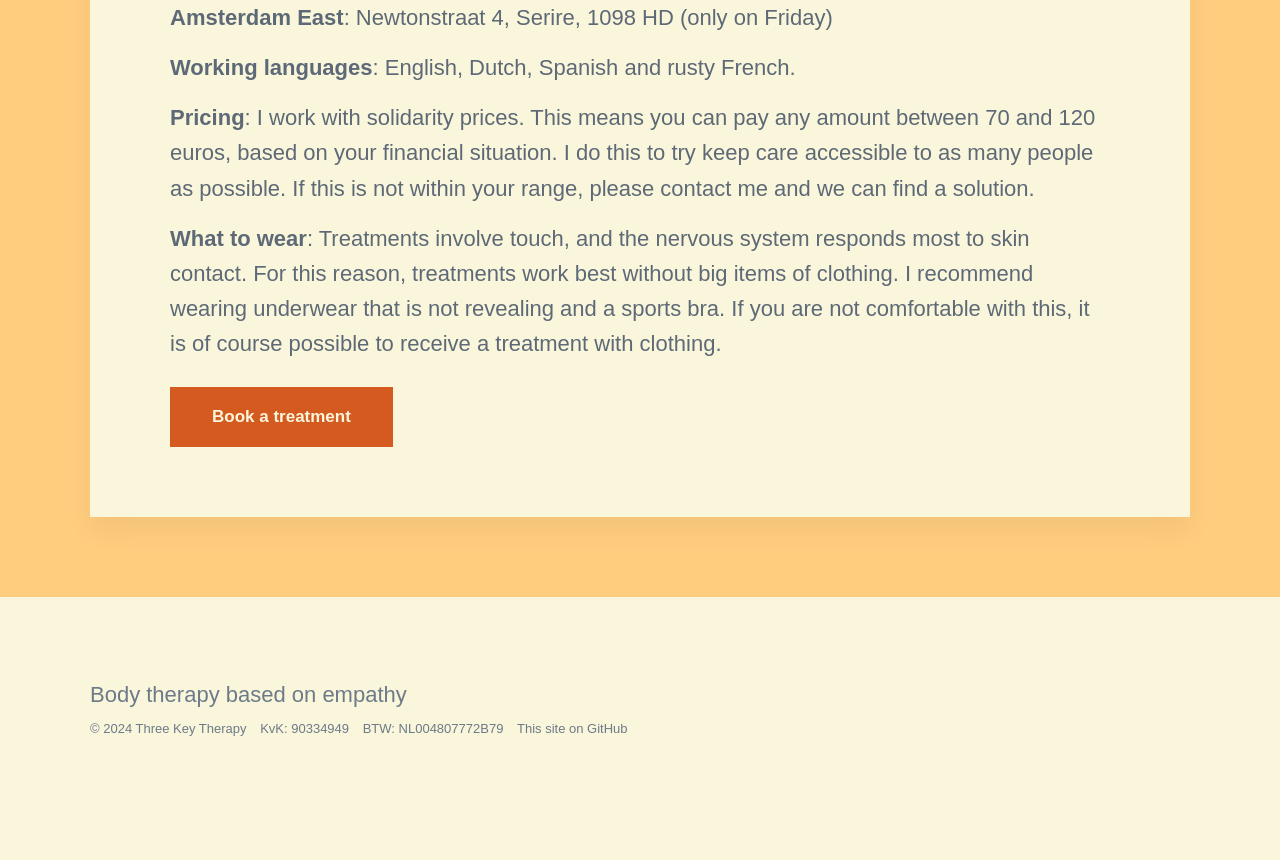
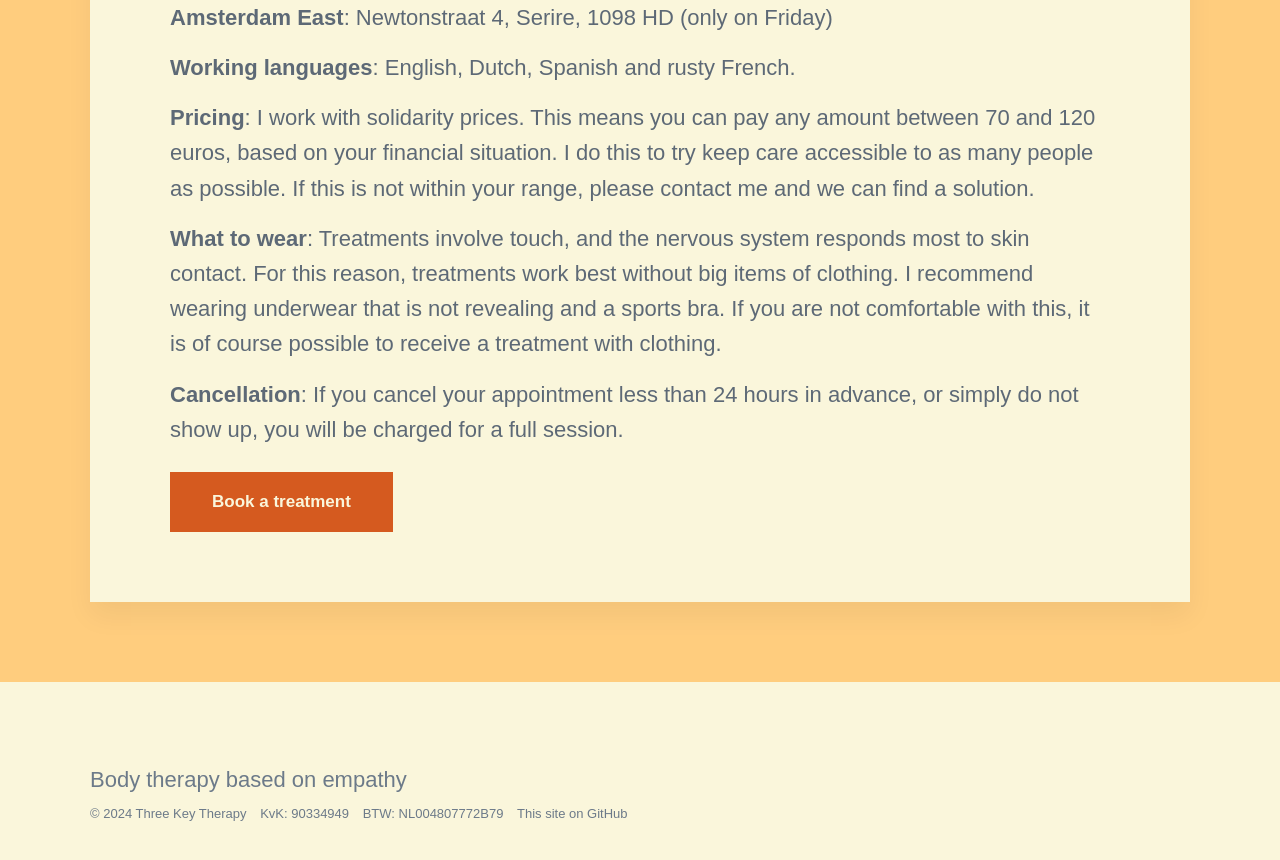
Before and after one commit to threekeytherapy/threekeytherapy.com, a Jekyll site: the page built from _projects/bodytherapy.md, in a window 1280 px wide and 900 px high, scrolled down 3722 px. Shown: the top 860 px of the window. Built offline with Jekyll 4.4.1, drawn with Linux system fonts in a browser that asks for light colours; nearby versions of some CDN libraries; some web fonts are replaced; before the commit the page ends 4537 px from its top, so only the background shows below that.

Commit message:
adds cancellation

```diff
--- a/_projects/bodytherapy.md
+++ b/_projects/bodytherapy.md
@@ -102,4 +102,8 @@ For this reason, treatments work best without big items of clothing.
 I recommend wearing underwear that is not revealing and a sports bra.
 If you are not comfortable with this, it is of course possible to receive a treatment with clothing.
 
+**Cancellation**:
+If you cancel your appointment less than 24 hours in advance, or simply do not show up, you will be charged for a full session.
+
+
 <a href="/contact" class="button button--large">Book a treatment</a>
```
